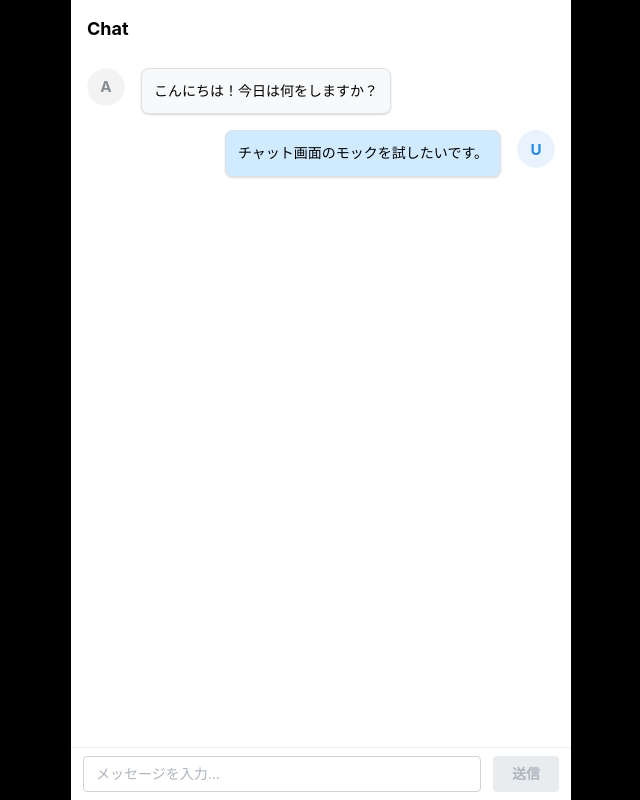
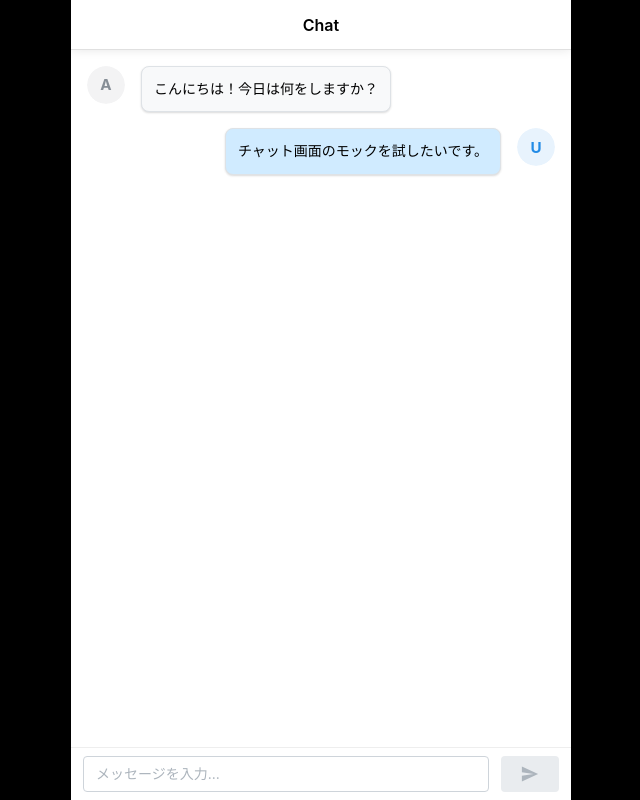
Before and after one commit to okamonster/power-ux, a Next.js app: page / in a window 1280 px wide. Shown: the whole page, without its empty margins (319-959 px from the left). Built offline with nearby package versions, Linux system fonts and the light colour scheme.

Commit message:
Enhance DefaultHeader with styling and integrate it into ChatContainer. Update ChatFooter to include an icon for the send button. Clean up ChatContainer layout by removing unnecessary elements and styles.

```diff
--- a/src/components/Navigations/DefaultHeader/index.tsx
+++ b/src/components/Navigations/DefaultHeader/index.tsx
@@ -1,11 +1,13 @@
+import styles from "./style.module.css";
+
 type Props = {
   title: string;
 };
 
 export const DefaultHeader = ({ title }: Props) => {
   return (
-    <header>
-      <p>{title}</p>
+    <header className={styles.defaultHeader}>
+      <p className={styles.title}>{title}</p>
     </header>
   );
 };
--- a/src/components/Navigations/DefaultHeader/style.module.css
+++ b/src/components/Navigations/DefaultHeader/style.module.css
@@ -1,3 +1,17 @@
 .defaultHeader {
-  height: 60px;
+  height: 50px;
+  background-color: #ffffff;
+  border-bottom: 1px solid #e0e0e0;
+  box-shadow: 0 0 10px 0 rgba(0, 0, 0, 0.1);
+  position: sticky;
+  top: 0;
+  z-index: 10;
+
+  .title {
+    font-size: 16px;
+    font-weight: 600;
+    color: #000000;
+    text-align: center;
+    line-height: 50px;
+  }
 }
--- a/src/features/chat/components/ChatContainer/index.tsx
+++ b/src/features/chat/components/ChatContainer/index.tsx
@@ -1,10 +1,10 @@
 "use client";
 
+import { DefaultHeader } from "~/components/Navigations/DefaultHeader";
+import { ChatFooter } from "~/features/chat/components/ChatFooter";
+import { ChatScroller } from "~/features/chat/components/ChatScroller";
+import type { ChatMessage } from "~/features/chat/components/ChatScroller";
 import { useState, useCallback } from "react";
-import { Box, Stack, Title } from "@mantine/core";
-import { ChatFooter } from "../ChatFooter";
-import { ChatScroller } from "../ChatScroller";
-import type { ChatMessage } from "../ChatScroller";
 import styles from "./style.module.css";
 
 export const ChatContainer = (): React.ReactNode => {
@@ -47,15 +47,10 @@ export const ChatContainer = (): React.ReactNode => {
 
   return (
     <div className={styles.chatContainer}>
-      <Stack h="100%" gap="xs">
-        <Title order={4} pl="md" pt="md">
-          Chat
-        </Title>
-        <Box className={styles.scrollerBox}>
-          <ChatScroller messages={messages} />
-        </Box>
-        <ChatFooter value={input} onChange={setInput} onSend={handleSend} />
-      </Stack>
+      <DefaultHeader title="Chat" />
+      <ChatScroller messages={messages} />
+
+      <ChatFooter value={input} onChange={setInput} onSend={handleSend} />
     </div>
   );
 };
--- a/src/features/chat/components/ChatContainer/style.module.css
+++ b/src/features/chat/components/ChatContainer/style.module.css
@@ -5,10 +5,3 @@
   position: relative;
   max-width: 100%;
 }
-
-.scrollerBox {
-  flex: 1;
-  min-height: 0; /* 必須: 子の ScrollArea に余白を与えずスクロールさせる */
-}
-
-/* 送信フッターは ChatFooter 側に移行 */
--- a/src/features/chat/components/ChatFooter/index.tsx
+++ b/src/features/chat/components/ChatFooter/index.tsx
@@ -1,6 +1,7 @@
 "use client";
 
 import { Button, Group, Textarea } from "@mantine/core";
+import { IoMdSend } from "react-icons/io";
 import styles from "./style.module.css";
 
 type Props = {
@@ -35,7 +36,7 @@ export const ChatFooter = ({
           }}
         />
         <Button onClick={onSend} disabled={isSendDisabled}>
-          送信
+          <IoMdSend size={20} />
         </Button>
       </Group>
     </div>
--- a/src/features/chat/components/ChatScroller/index.tsx
+++ b/src/features/chat/components/ChatScroller/index.tsx
@@ -1,7 +1,7 @@
 "use client";
 
+import { Avatar, Group, Paper, ScrollArea, Stack, Text } from "@mantine/core";
 import { useEffect, useMemo, useRef } from "react";
-import { Avatar, Group, Paper, ScrollArea, Stack, Text } from "@mantine/core";
 
 type ChatMessage = {
   id: string;
```
Also changed, not shown: src/features/chat/components/LeftMessage/index.tsx (added), src/features/chat/components/LeftMessage/style.module.css (added).
